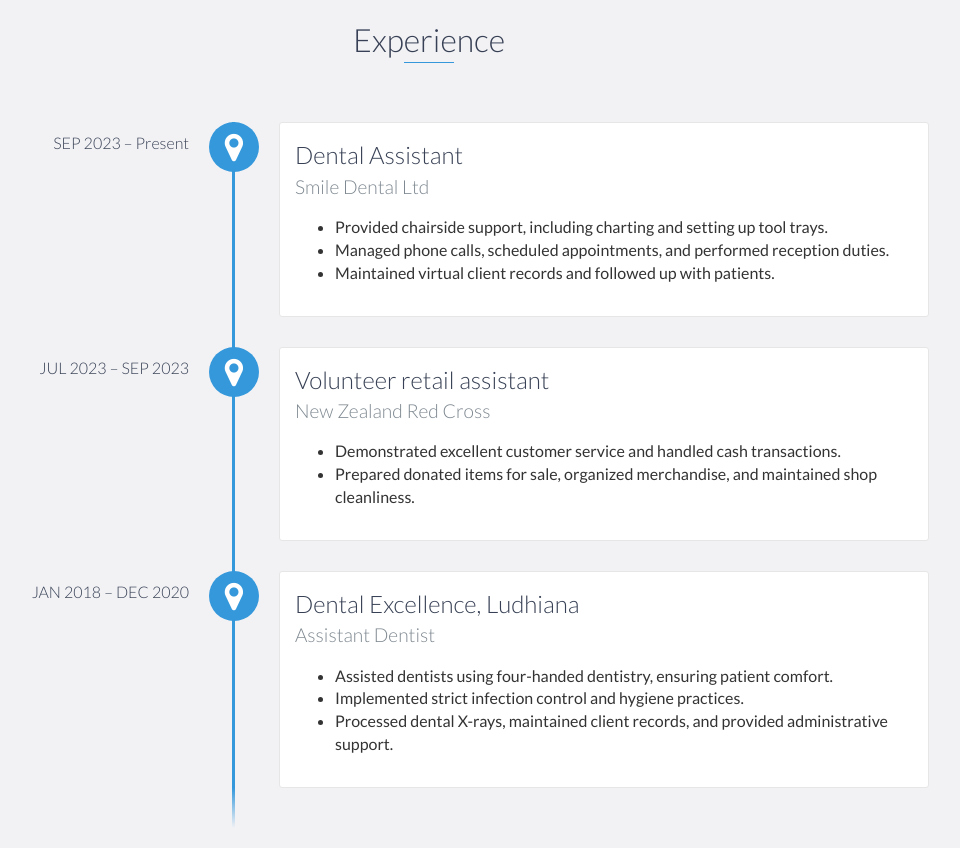
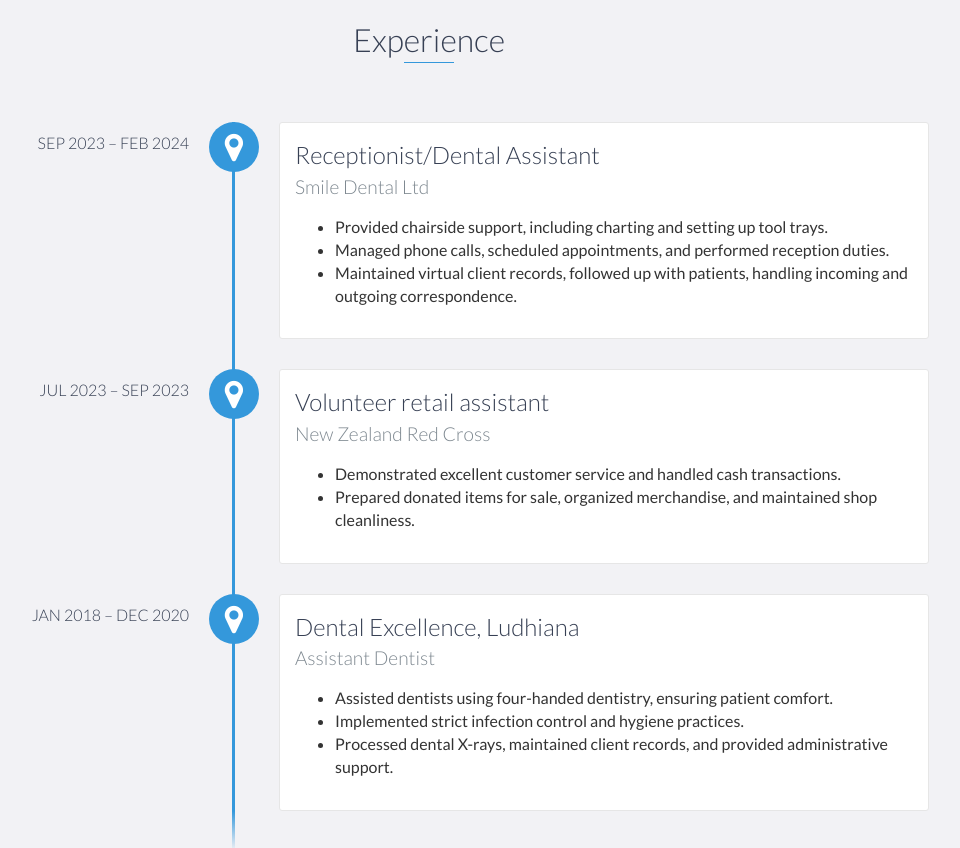
Before and after one commit to vinsonittech/vinsontech, a website: page index.html in a window 1280 px wide. Shown: the part 1060-1908 px from the top of the page, without its empty margins (211-1171 px from the left). Drawn offline with nearby package versions, Linux system fonts and the light colour scheme.

Commit message:
Update index.html

```diff
--- a/index.html
+++ b/index.html
@@ -77,13 +77,13 @@
     <div id="experience" class="background-alt">
         <h2 class="heading">Experience</h2>
         <div id="experience-timeline">
-            <div data-date="SEP 2023 – Present">
-                <h3>Dental Assistant</h3>
+            <div data-date="SEP 2023 – FEB 2024">
+                <h3>Receptionist/Dental Assistant</h3>
                 <h4>Smile Dental Ltd</h4>
                 <ul>
                      <li>Provided chairside support, including charting and setting up tool trays.</li>
                      <li>Managed phone calls, scheduled appointments, and performed reception duties.</li>
-                     <li>Maintained virtual client records and followed up with patients.</li>
+                     <li>Maintained virtual client records, followed up with patients, handling incoming and outgoing correspondence.</li>
 
                 </ul>
             </div>
```
